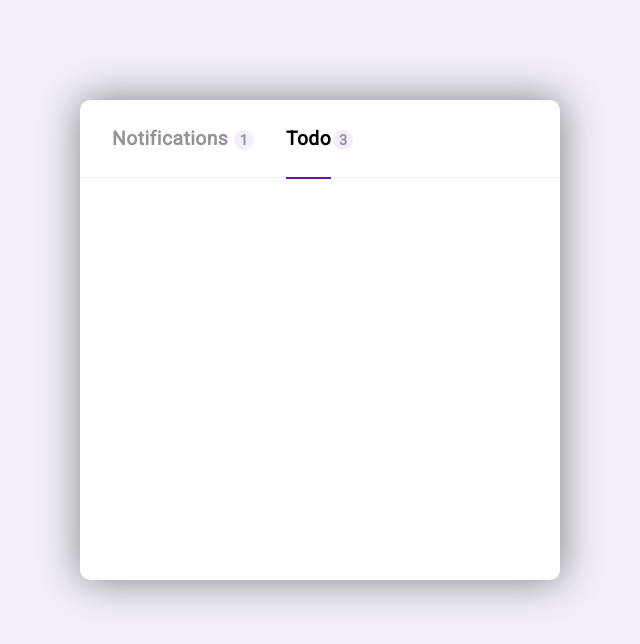
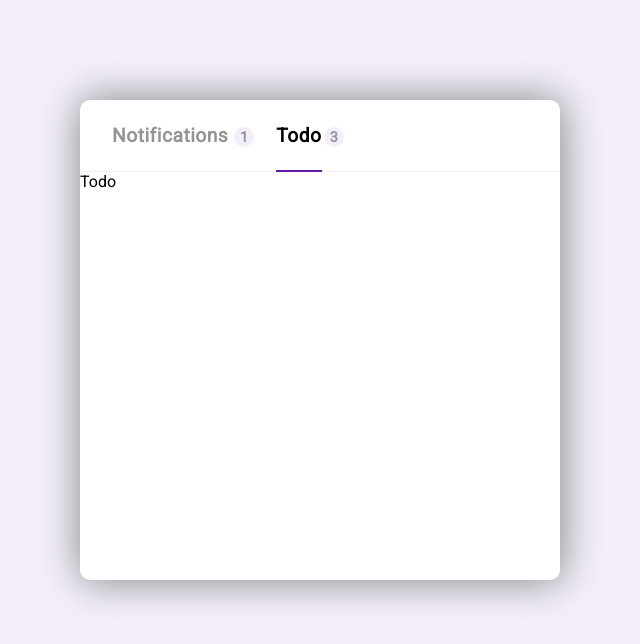
Before and after one commit to posi23/main-todo-list, a React (Create React App) app in the folder frontend/: page /todo in a window 1280 px wide. Shown: the top 644 px of the page, without its empty margins (320-960 px from the left). Built offline with nearby package versions, Linux system fonts and the light colour scheme.

Commit message:
added routing functionalities for both tabs

```diff
--- a/frontend/package.json
+++ b/frontend/package.json
@@ -12,6 +12,7 @@
     "@types/react-dom": "^18.0.4",
     "react": "^18.1.0",
     "react-dom": "^18.1.0",
+    "react-router-dom": "^6.3.0",
     "react-scripts": "5.0.1",
     "typescript": "^4.6.4",
     "web-vitals": "^2.1.4"
--- a/frontend/src/App.css
+++ b/frontend/src/App.css
@@ -9,29 +9,27 @@
 
 .tabs{
   display: flex;
-  padding: 1.7em 2em;
+  padding: 1.5em 2em;
   border-bottom: 1px solid rgb(243, 238, 249);
 }
 
 .tab{
+  position: relative;
   margin-right: 3em;
+}
+
+.tab .link{
   font-weight: bold;
   font-size: 1.2rem;
   letter-spacing: 0.5px;
   color: rgb(148, 147, 150);
-  position: relative;
-  cursor: pointer
+  cursor: pointer;
+  text-decoration: none;
 }
 
-.tab:hover{
+.tab .link:hover{
   color: black;
 }
-
-/* .tabs p.active{
-  color: #000;
-  padding-bottom: 30px;
-  border-bottom: 1.5px solid rgb(100, 24, 162);
-} */
 
 .notification-badge{
   position: absolute;
@@ -54,10 +52,8 @@
 
 .active-bar{
   display: none;
-  color: black;
+  width: 100%;
+  bottom: -110%;
   position: absolute;
-  width: 100%;
-  height: 2px;
-  background-color: rgb(100, 24, 162);
-  bottom: -125%
+  border-bottom: 2px solid rgb(100, 24, 162);
 }
--- a/frontend/src/App.tsx
+++ b/frontend/src/App.tsx
@@ -1,14 +1,38 @@
 import React, { useState } from 'react';
 import './App.css';
 import MainCard from './components/MainCard';
+import Todos from './components/Todos';
+import { TodoState } from './utils/utils';
+import { BrowserRouter as Router, Route, Routes, Link } from 'react-router-dom'
+import Notification from './tabs/Notification';
+import Todo from './tabs/Todo';
+import Layout from './components/Layout';
 
 function App() {
 
   const [activeTab, setActiveTab] = useState<HTMLDivElement | null>(null)
+  const [todos, setTodos] = useState<TodoState["type"]>([
+    {
+      taskName: "Complete main UI components",
+      description: "Would be good if we include every component",
+      dueDate: new Date("16 May 2022"),
+      assignee: "Esther Howard",
+      completed: false
+    }
+  ])
 
   return (
+    <Router>
+      <div className='main-card'>
+        <Routes>
+          <Route path="/" element={<Layout />}>
+            <Route path="/notification" element={<Notification />} />
+            <Route path="/todo" element={<Todo />} />
+          </Route>
+        </Routes>
+      </div>
 
-    <MainCard activeTab={{ activeTab, setActiveTab }} />
+    </Router >
   );
 }
 
--- /dev/null
+++ b/frontend/src/components/Layout.tsx
@@ -0,0 +1,75 @@
+import React, { useRef, useEffect, useCallback } from 'react'
+import { Link, Outlet, useNavigate } from 'react-router-dom'
+
+function Layout() {
+
+      const notificationTextRef = useRef<HTMLAnchorElement | null>(null)
+      const todoTextRef = useRef<HTMLAnchorElement | null>(null)
+      const notificationActiveRef = useRef<HTMLDivElement | null>(null)
+      const todoActiveRef = useRef<HTMLDivElement | null>(null)
+
+      const navigate = useNavigate()
+
+      const appointActiveTab = useCallback((elementID: string) => {
+            switch (elementID) {
+                  case "notification":
+                        styleAsActive(notificationTextRef, notificationActiveRef)
+                        styleAsInactive(todoTextRef, todoActiveRef)
+                        break
+                  case "todo":
+                        styleAsActive(todoTextRef, todoActiveRef)
+                        styleAsInactive(notificationTextRef, notificationActiveRef)
+            }
+      }, [])
+
+      const styleAsActive = (textRef: React.MutableRefObject<HTMLAnchorElement | null>, activeRef: React.MutableRefObject<HTMLDivElement | null>) => {
+            if (textRef.current && activeRef.current) {
+                  textRef.current.style.color = "#000"
+                  activeRef.current.style.display = "block"
+            }
+      }
+
+      const styleAsInactive = (textRef: React.MutableRefObject<HTMLAnchorElement | null>, activeRef: React.MutableRefObject<HTMLDivElement | null>) => {
+            if (textRef.current && activeRef.current) {
+                  textRef.current.style.color = "rgb(148, 147, 150)"
+                  activeRef.current.style.display = "none"
+            }
+      }
+
+      useEffect(() => {
+            appointActiveTab("todo")
+            navigate("/todo")
+      }, [appointActiveTab])
+
+      return (
+            <>
+                  <div className="tabs">
+                        <div className="tab" id='notification' onClick={(e) => appointActiveTab(e.currentTarget.id)}>
+                              <Link to="/notification" className='link' ref={notificationTextRef}>
+                                    Notifications
+                              </Link>
+                              <div className='notification-badge'>
+                                    <div className='noti-count'>1</div>
+                              </div>
+                              <div ref={notificationActiveRef} className="active-bar"></div>
+
+                        </div>
+
+                        <div className="tab" id='todo' onClick={(e) => appointActiveTab(e.currentTarget.id)}>
+                              <Link to="/todo" className='link' ref={todoTextRef}>
+                                    Todo
+                              </Link>
+                              <div className='notification-badge'>
+                                    <div className='noti-count'>3</div>
+                              </div>
+                              <div ref={todoActiveRef} className="active-bar"></div>
+                        </div>
+
+                  </div>
+
+                  <Outlet />
+            </>
+      )
+}
+
+export default Layout
--- a/frontend/src/components/MainCard.tsx
+++ b/frontend/src/components/MainCard.tsx
@@ -8,58 +8,27 @@ interface IProps {
 }
 function MainCard({ activeTab }: IProps) {
 
-  const notificationActiveBarRef = useRef<null | HTMLDivElement>(null)
-  const todoActiveBarRef = useRef<null | HTMLDivElement>(null)
-  const initialActiveTab = useRef<null | HTMLDivElement>(null)
-
-  const appointActiveBar = useCallback((element: HTMLDivElement) => {
-    if (activeTab.activeTab) activeTab.activeTab.style.color = "rgb(148, 147, 150)"
-
-    let tab = element.id
-    element.style.color = "#000"
-    activeTab.setActiveTab(element)
-    if (notificationActiveBarRef.current && todoActiveBarRef.current) {
-      switch (tab) {
-        case "notification":
-          notificationActiveBarRef.current.style.display = "block"
-          todoActiveBarRef.current.style.display = "none"
-          break;
-        case "todo":
-          notificationActiveBarRef.current.style.display = "none"
-          todoActiveBarRef.current.style.display = "block"
-          break;
-        default:
-          return
-      }
-    }
-  }, [activeTab])
-
-
-  useEffect(() => {
-    if (initialActiveTab.current)
-      appointActiveBar(initialActiveTab.current)
-  }, [appointActiveBar])
-
 
   return (
-    <div className='main-card'>
-      <div className="tabs">
-        <div className="tab" id='notification' onClick={(e) => appointActiveBar(e.currentTarget)}>
-          Notifications
-          <div className='notification-badge'>
-            <div className='noti-count'>1</div>
-          </div>
-          <div ref={notificationActiveBarRef} className='active-bar'></div>
-        </div>
-        <div ref={initialActiveTab} className="tab" id='todo' onClick={(e) => appointActiveBar(e.currentTarget)}>
-          Todo
-          <div className='notification-badge'>
-            <div className='noti-count'>3</div>
-          </div>
-          <div ref={todoActiveBarRef} className='active-bar'></div>
-        </div>
-      </div>
-    </div>
+    <div></div>
+    // <div className='main-card'>
+    //   <div className="tabs">
+    //     <div className="tab" id='notification' onClick={(e) => appointActiveBar(e.currentTarget)}>
+    //       Notifications
+    //       <div className='notification-badge'>
+    //         <div className='noti-count'>1</div>
+    //       </div>
+    //       <div ref={notificationActiveBarRef} className='active-bar'></div>
+    //     </div>
+    //     <div ref={initialActiveTab} className="tab" id='todo' onClick={(e) => appointActiveBar(e.currentTarget)}>
+    //       Todo
+    //       <div className='notification-badge'>
+    //         <div className='noti-count'>3</div>
+    //       </div>
+    //       <div ref={todoActiveBarRef} className='active-bar'></div>
+    //     </div>
+    //   </div>
+    // </div>
   );
 }
 
--- /dev/null
+++ b/frontend/src/components/Todos.tsx
@@ -0,0 +1,12 @@
+import React from 'react'
+import { TodoItem } from '../utils/utils'
+
+function Todos({ value }: TodoItem) {
+      const { taskName, description, dueDate, assignee, completed } = value
+
+      return (
+            <div>{taskName}</div>
+      )
+}
+
+export default Todos
--- /dev/null
+++ b/frontend/src/tabs/Notification.tsx
@@ -0,0 +1,9 @@
+import React from 'react'
+
+function Notification() {
+      return (
+            <div>Notification</div>
+      )
+}
+
+export default Notification
--- /dev/null
+++ b/frontend/src/tabs/Todo.tsx
@@ -0,0 +1,9 @@
+import React from 'react'
+
+function Todo() {
+      return (
+            <div>Todo</div>
+      )
+}
+
+export default Todo
```
Also changed, not shown: frontend/src/utils/utils.ts (+8 -6 lines), 1 other file (tests, documents, lock files or other folders).
